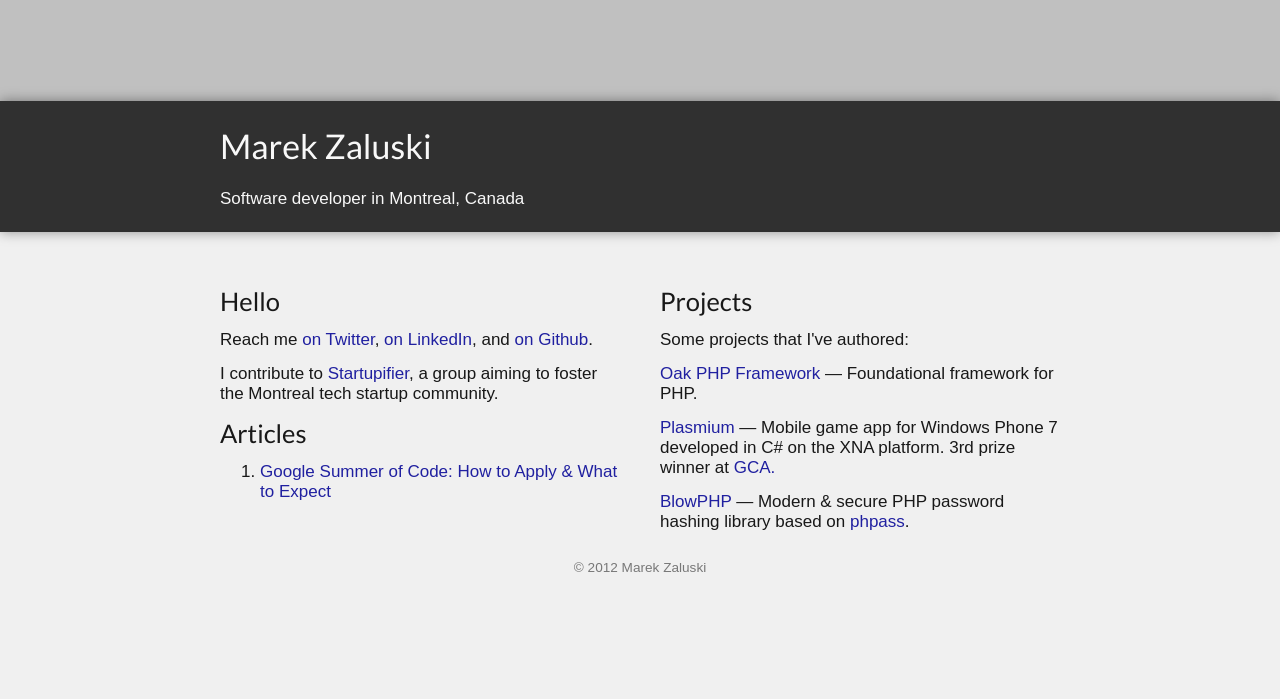
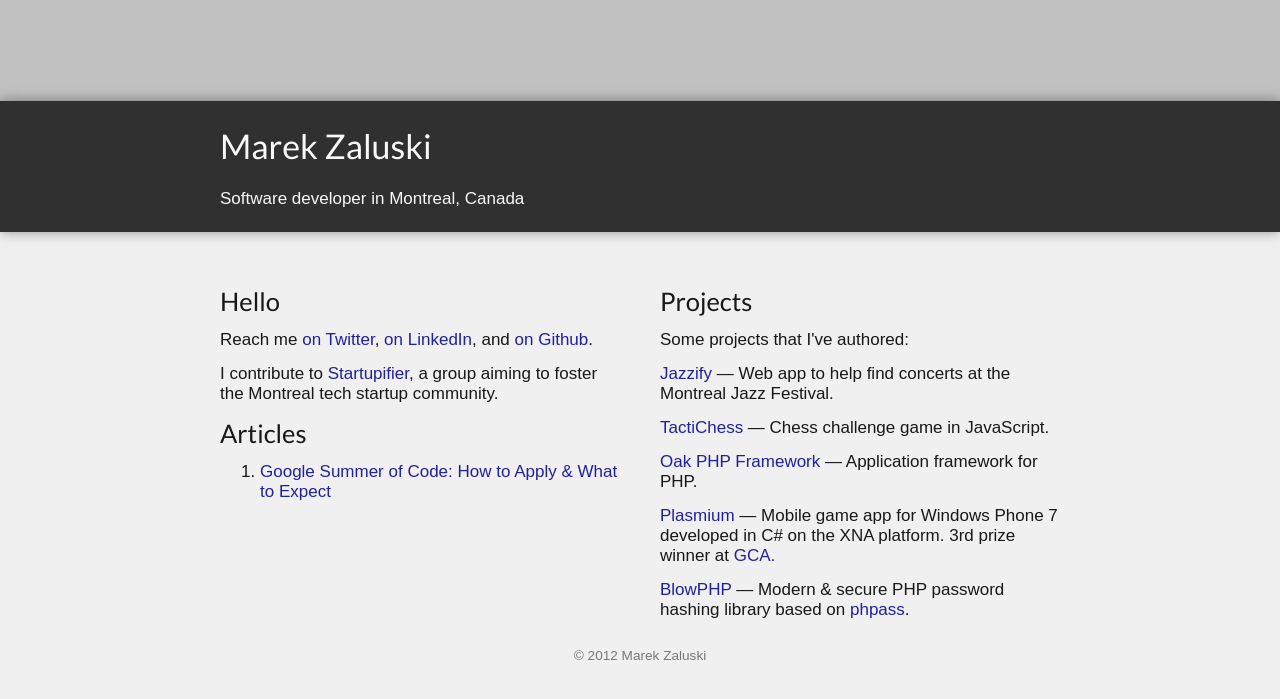
Before and after one commit to marekweb/marekweb.github.com-old, a Jekyll site: the page built from index.html, in a window 1280 px wide. Shown: the top 699 px of the page. Built offline with Jekyll 4.4.1, drawn with Linux system fonts in a browser that asks for light colours.

Commit message:
Added projects, hCard

```diff
--- a/_layouts/front.html
+++ b/_layouts/front.html
@@ -6,9 +6,9 @@ layout: main
 
 	</div>
 			<div class="stripe-section">
-				<div class="page">
-					<h1>Marek Zaluski</h1>
-					<p class="desc">Software developer in Montreal, Canada</p>
+				<div class="page vcard">
+					<h1 class="fn"><span class="given-name">Marek</span> <span class="family-name">Zaluski</span></h1>
+					<p class="desc">Software developer in <span class="adr"><span class="locality">Montreal</span>, <span class="country-name">Canada</span></span></p>
 				</div>
 			</div>
 
--- a/_layouts/main.html
+++ b/_layouts/main.html
@@ -4,8 +4,8 @@
 	<title>Marek Zaluski</title>
 <link href="http://fonts.googleapis.com/css?family=Lato:400|Inconsolata" rel="stylesheet" type="text/css">
 	<link rel="stylesheet" href="normalize.css" type="text/css"/>
+	<link rel="stylesheet" href="main.css" type="text/css" />
 	<link rel="stylesheet" href="tango.css" type="text/css" />
-	<link rel="stylesheet" href="main.css" type="text/css" />
 </head>
 <body>
 {{ content }}
--- a/index.html
+++ b/index.html
@@ -19,7 +19,11 @@ title: Marek Zaluski
 	<h2>Projects</h2>
 	<p>Some projects that I've authored:</p>
 
-	<p><a class="bold" href="http://github.com/marekweb/oak-php/">Oak PHP Framework</a> &mdash; Foundational framework for PHP.</p>
+	<p><a class="bold" href="http://www.jazzify.ca">Jazzify</a> &mdash; Web app to help find concerts at the Montreal Jazz Festival.</p>
+
+	<p><a class="bold" href="http://www.tactichess.com">TactiChess</a> &mdash; Chess challenge game in JavaScript.</p>
+
+	<p><a class="bold" href="http://github.com/marekweb/oak-php/">Oak PHP Framework</a> &mdash; Application framework for PHP.</p>
 
 	<p><a class="bold" href="/plasmium">Plasmium</a> &mdash; Mobile game app for Windows Phone 7 developed in C# on the XNA platform. 3rd prize winner at <a href="http://greatcanadianappathon.com">GCA.</a></p>
 
```
